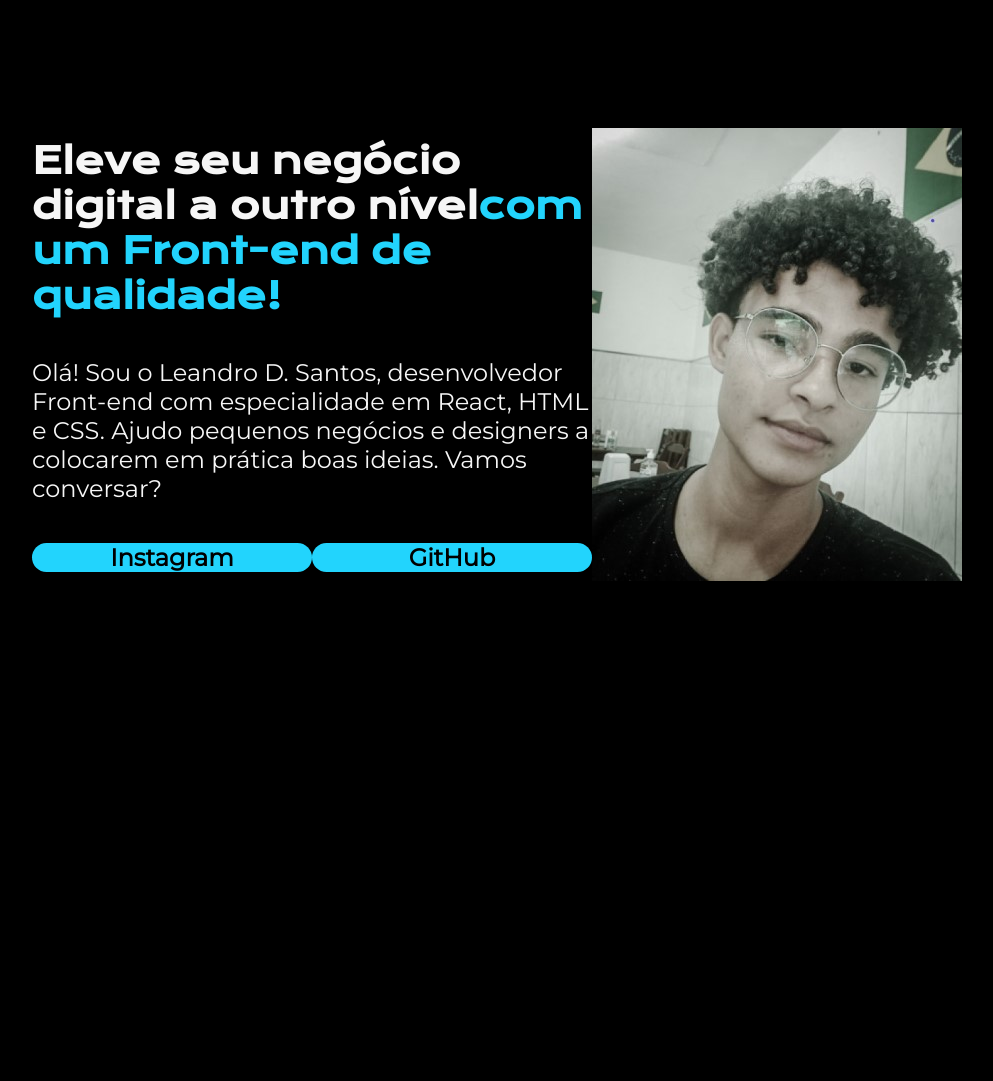
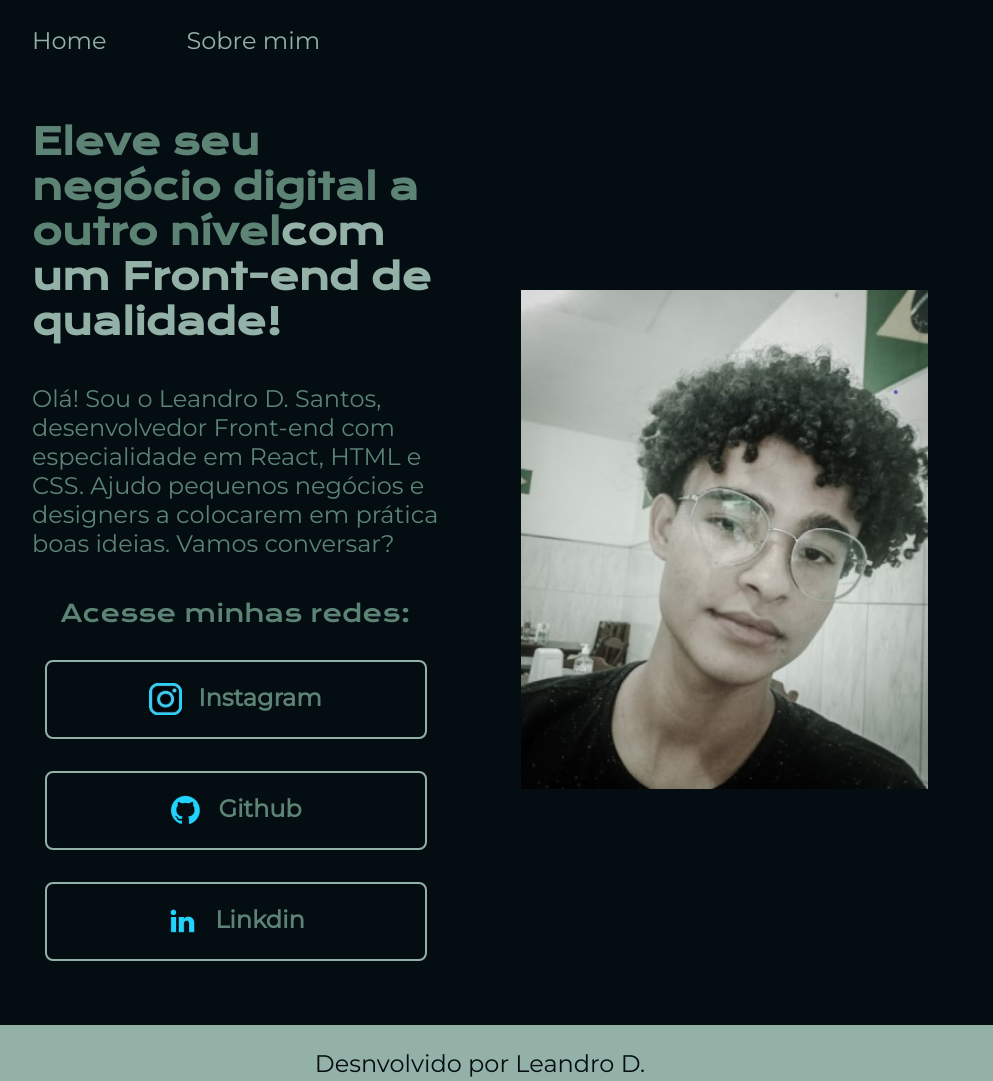
Before and after one commit to LeandrodosSantosLima/alura-aula3, a plain HTML site: page index.html in a window 1280 px wide. Shown: the whole page, without its empty margins (160-1153 px from the left). Before the commit the page ends 928 px from the top, so only its background shows below. Drawn offline with nearby package versions, Linux system fonts and the light colour scheme.

Commit message:
Add files via upload

```diff
--- a/index.html
+++ b/index.html
@@ -6,11 +6,16 @@
     <meta http-equiv="X-UA-Compatible" content="IE=edge">
     <meta name="viewport" content="width=device-width, initial-scale=1.0">
     <title>Portifolio</title>
-    <link rel="stylesheet" href="style.css">
+    <link rel="stylesheet" href="./styles/style.css">
 </head>
 
 <body>
-    <header></header>
+    <header class="cabecalho">
+        <nav class="cabecalho__menu">
+            <a class="cabecalho__menu__link" href="index.html">Home</a>
+            <a class="cabecalho__menu__link" href="about.html">Sobre mim</a>
+        </nav>
+    </header>
     <main class="apresentacao">
         <section class="apresentacao__conteudo">
             <h1 class="apresentacao__conteudo__titulo">Eleve seu negócio digital a outro nível<strong
@@ -22,13 +27,16 @@
             colocarem em prática boas ideias. Vamos
             conversar?</p>
             <div class="apresentacao__links">
-            <a class="apresentacao__link__link" href="https://instagram.com/pompompink3301">Instagram</a>
-            <a class="apresentacao__link__link" href="https://github.com/LeandrodosSantosLima/Aluraplus">GitHub</a>
+                <h2 class="apresentacao__links__subtitulo">Acesse minhas redes:</h2>
+            <a class="apresentacao__links__link" href="https://instagram.com/pompompink3301"><img src="./assets/instagram 2.jpg">Instagram</a>
+            <a class="apresentacao__links__link" href="https://github.com/LeandrodosSantosLima/Aluraplus"><img src="./assets/Logo Github.png">Github</a>
+            <a class="apresentacao__links__link" href="https://github.com/LeandrodosSantosLima/Aluraplus"><img src="./assets/Logo linkedin.png">Linkdin</a>
         </div>
         </section>
-        <img src="Leandrod_edited.jpg" alt="Foto de Leandro Santos programando">
+        <img class="apresentacao__imagem" src="./assets/Leandrod_edited.jpg" alt="Foto de Leandro Santos programando">
     </main>
-    <footer></footer>
+    <footer class="rodape">
+        <p>Desnvolvido por Leandro D.</p>
+    </footer>
 </body>
-
 </html>
--- /dev/null
+++ b/styles/style.css
@@ -0,0 +1,123 @@
+@import url('https://fonts.googleapis.com/css2?family=Krona+One&family=Montserrat&display=swap');
+
+:root {
+    --cor-primaria: #040D12;
+    --cor-secundaria: #5C8374;
+    --cor-terciaria: #93B1A6;
+    --cor-hover: #183D3D;
+
+    --fonte-primaria: 'krona One', sans-serif;
+    --fonte-sucundaria: 'Montserrat', sans-serif;
+}
+
+*{
+    margin: 0;
+    padding: 0;
+}
+
+body{
+    /* height: 100vh; */
+    box-sizing: border-box;
+    background-color: var(--cor-primaria);
+    color: var(--cor-secundaria);
+}
+
+.cabecalho {
+    padding: 2% 0 0 15%;
+}
+
+.cabecalho__menu {
+    display: flex;
+    gap: 80px;
+}
+
+.cabecalho__menu__link {
+    font-family: var(--fonte-sucundaria);
+    font-size: 1.5rem;
+    font-weight: 400;
+    color: var(--cor-terciaria);
+    text-decoration: none;
+}
+
+.titulo-destaque{
+    color: var(--cor-terciaria);
+}
+
+.apresentacao{
+    padding: 5% 15%;
+    display: flex;
+    align-items: center;
+    justify-content: space-between;
+    gap: 82px;
+}
+
+.apresentacao__conteudo {
+    width: 50%;
+    display: flex;
+    flex-direction: column;
+    gap: 40px;
+}
+
+.apresentacao__conteudo__titulo{
+    font-size: 2.25rem;
+    font-family: var(--fonte-primaria);
+}
+
+.apresentacao__conteudo__texto{
+    font-size: 1.5rem;
+    font-family: var(--fonte-sucundaria);
+}
+
+.apresentacao__links {
+    display: flex;
+    flex-direction: column;
+    justify-content: space-between;
+    align-items: center;
+    gap: 32px;
+}
+
+.apresentacao__links__subtitulo {
+    font-family: var(--fonte-primaria);
+    font-weight: 400;
+    font-size: 1.5rem;
+}
+
+.apresentacao__links__link {
+    /* background-color: #22D4FD; */
+    display: flex;
+    justify-content: center;
+    gap: 16px;
+    border: 2px solid var(--cor-terciaria);
+    width: 378px;
+    text-align: center;
+    border-radius: 8px;
+    font-size: 1.5rem;
+    font-weight: 600;
+    padding: 21.5px 0;
+    text-decoration: none;
+    color: var(--cor-secundaria);
+    font-family: var(--fonte-sucundaria);
+}
+
+.apresentacao__links__link:hover {
+background-color: var(--cor-hover);
+}
+
+.apresentacao__imagem {
+    width: 50%;
+}
+
+.rodape {
+    color: var(--cor-primaria);
+    background-color: var(--cor-terciaria);
+    padding: 24px;
+    text-align: center;
+    font-family: var(--fonte-sucundaria);
+    font-size: 1.5rem;
+    font-weight: 400;
+}
+
+@media (max-width: 1200px) {
+  .apresentacao {flex-direction: column-reverse;
+}
+}
```
Also changed, not shown: about.html (added, +28 -0 lines), assets/Leandrod_edited.jpg (added), assets/Logo Github.png (added), assets/Logo Twitch.png (added), assets/Logo linkedin.png (added), assets/instagram 2.jpg (added).
